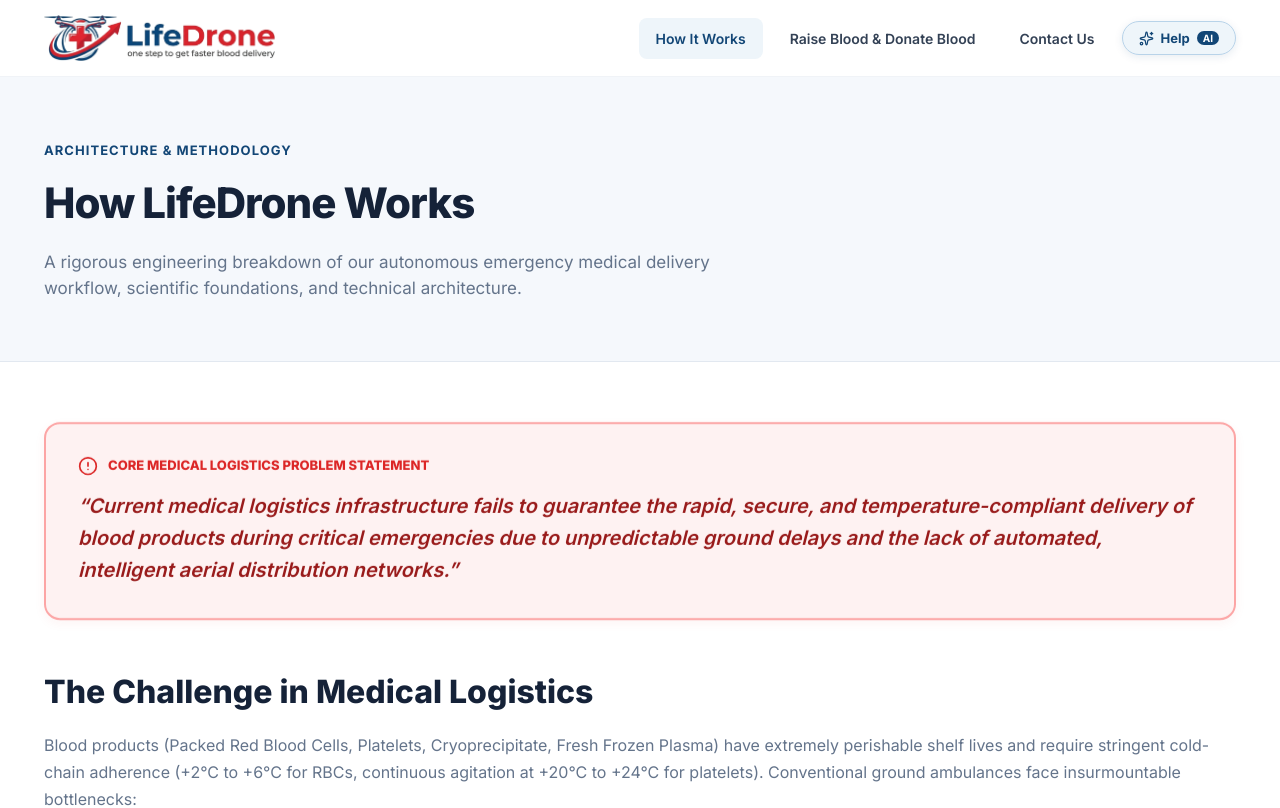
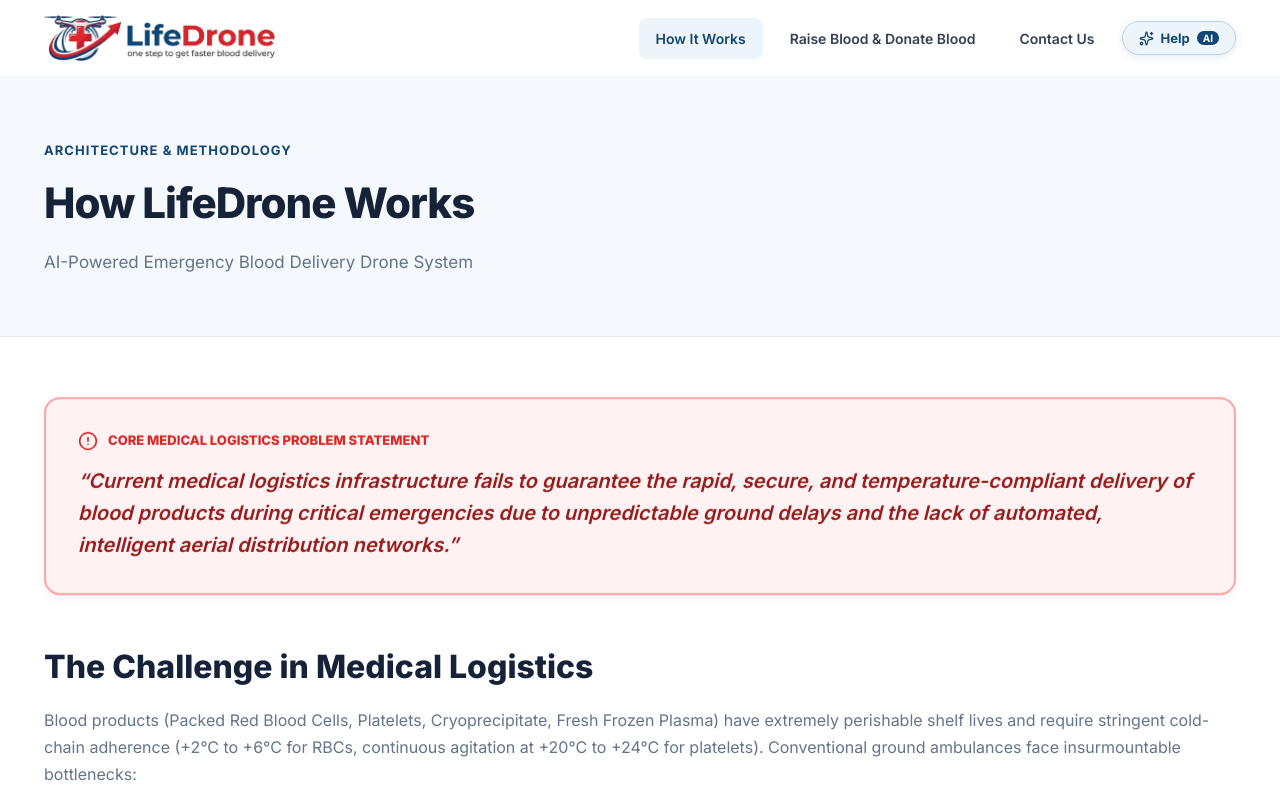
Before and after one commit to Thotayeshwanth/AI-Powered-Emergency-Blood-Delivery-Drone-System, a React (Vite) app in the folder frontend/: page /how-it-works in a window 1280 px wide. Shown: the top 808 px of the page. Built offline with nearby package versions, Linux system fonts and the light colour scheme; no server answers.

Commit message:
fix: update How It Works subtitle to AI-Powered Emergency Blood Delivery Drone System

```diff
--- a/frontend/src/pages/HowItWorks.jsx
+++ b/frontend/src/pages/HowItWorks.jsx
@@ -73,8 +73,7 @@ export default function HowItWorks() {
             How LifeDrone Works
           </h1>
           <p style={{ fontSize: '17px', color: '#64748B', maxWidth: '720px' }}>
-            A rigorous engineering breakdown of our autonomous emergency medical delivery workflow,
-            scientific foundations, and technical architecture.
+            AI-Powered Emergency Blood Delivery Drone System
           </p>
         </div>
       </div>
```
